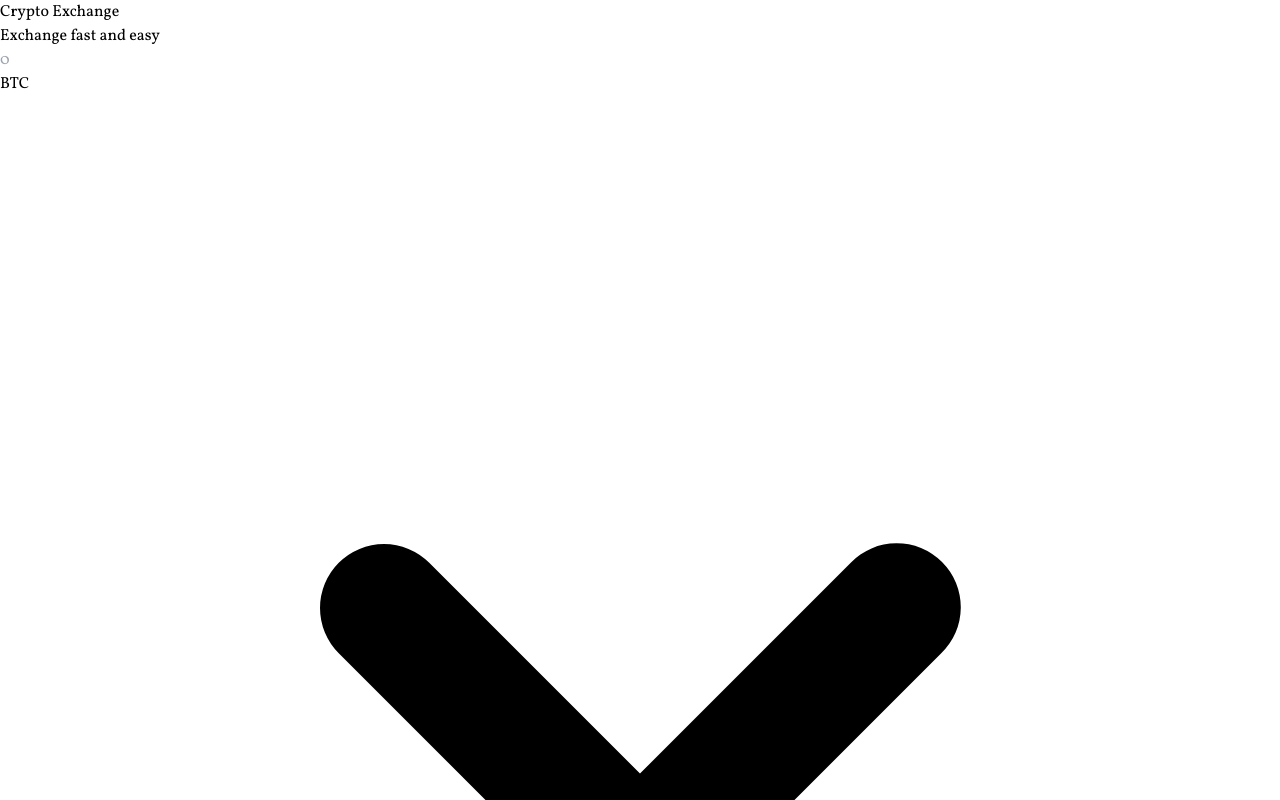
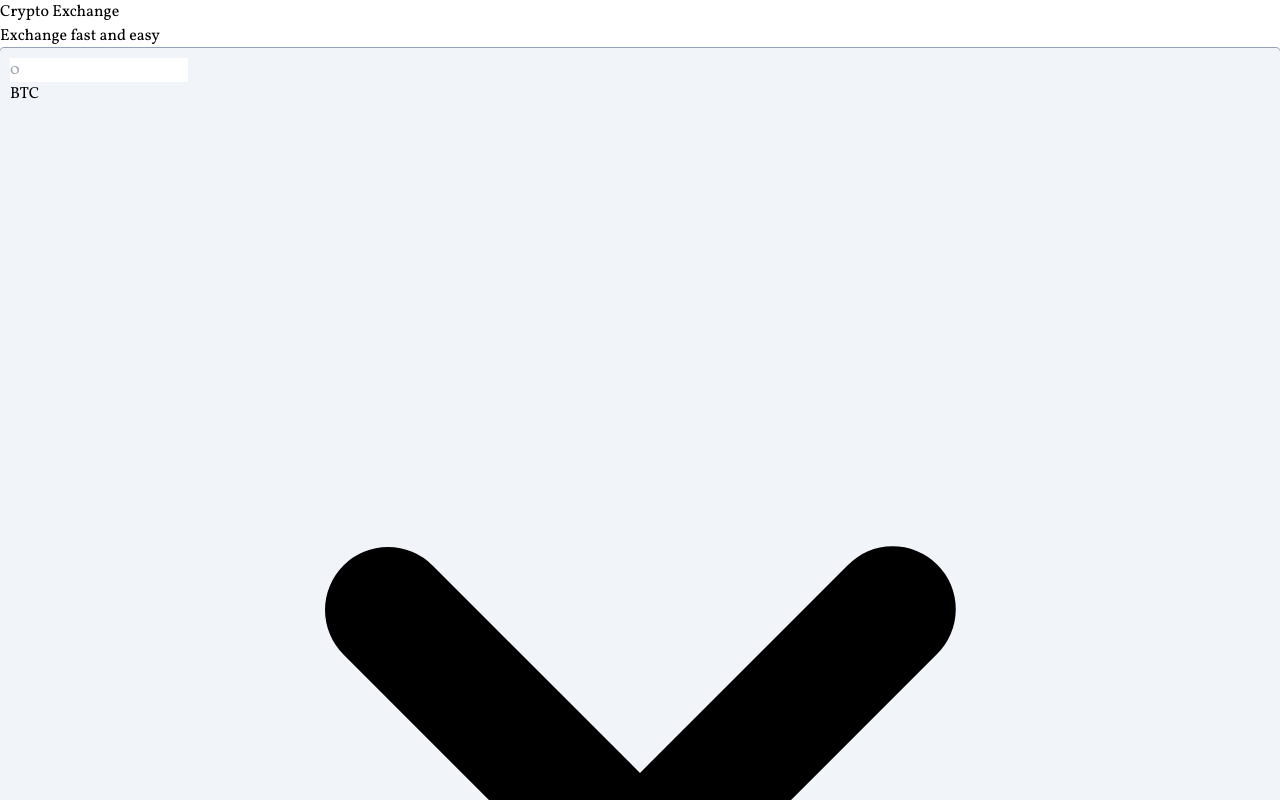
Before and after one commit to nxblnd/crypto-exchange, a Vue app: page / in a window 1280 px wide. Shown: the top 800 px of the page. Built offline with nearby package versions, Linux system fonts and the light colour scheme; no server answers.

Commit message:
Created new class for inputs, refactored selector

```diff
--- a/src/assets/base.css
+++ b/src/assets/base.css
@@ -13,3 +13,16 @@
 .btn:active {
     @apply bg-sky-600;
 }
+
+.input {
+    @apply bg-slate-100 rounded outline outline-1 outline-slate-400 p-2.5;
+}
+
+.input:hover {
+    @apply outline-slate-600;
+}
+
+.input:focus,
+.input:focus-within {
+    @apply bg-white outline-slate-600;
+}
--- a/src/components/CurrencySelector.vue
+++ b/src/components/CurrencySelector.vue
@@ -1,6 +1,6 @@
 <template>
-  <div class="relative group w-96 bg-slate-100 outline outline-1 outline-solid outline-slate-400 hover:outline-slate-600 select-none" :class="{ rounded: !isOpen, 'rounded-t': isOpen }" tabindex="0" @blur="isOpen = false">
-    <div class="flex p-2.5">
+  <div class="relative group w-96 input select-none" :class="{ rounded: !isOpen, 'rounded-t': isOpen }" tabindex="0" @blur="isOpen = false">
+    <div class="flex">
       <input class="grow bg-inherit focus:outline-none focus-visible:outline-none placeholder:text-slate-400" v-model.number="amount" placeholder="0"/>
       <div class="flex justify-center gap-5 max-w-2xl before:block before:border-l before:border-solid before:border-slate-400" @click="toggleList">
         <template v-if="selected">
```
